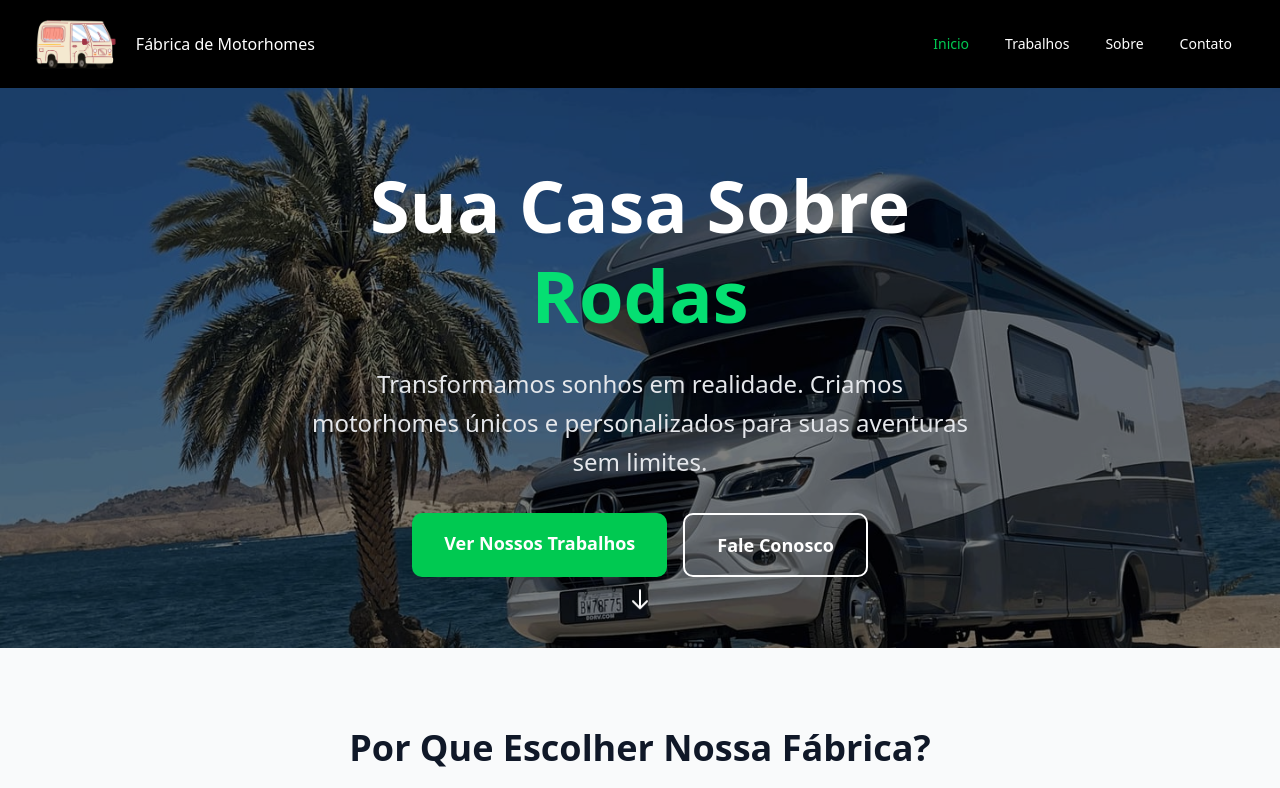
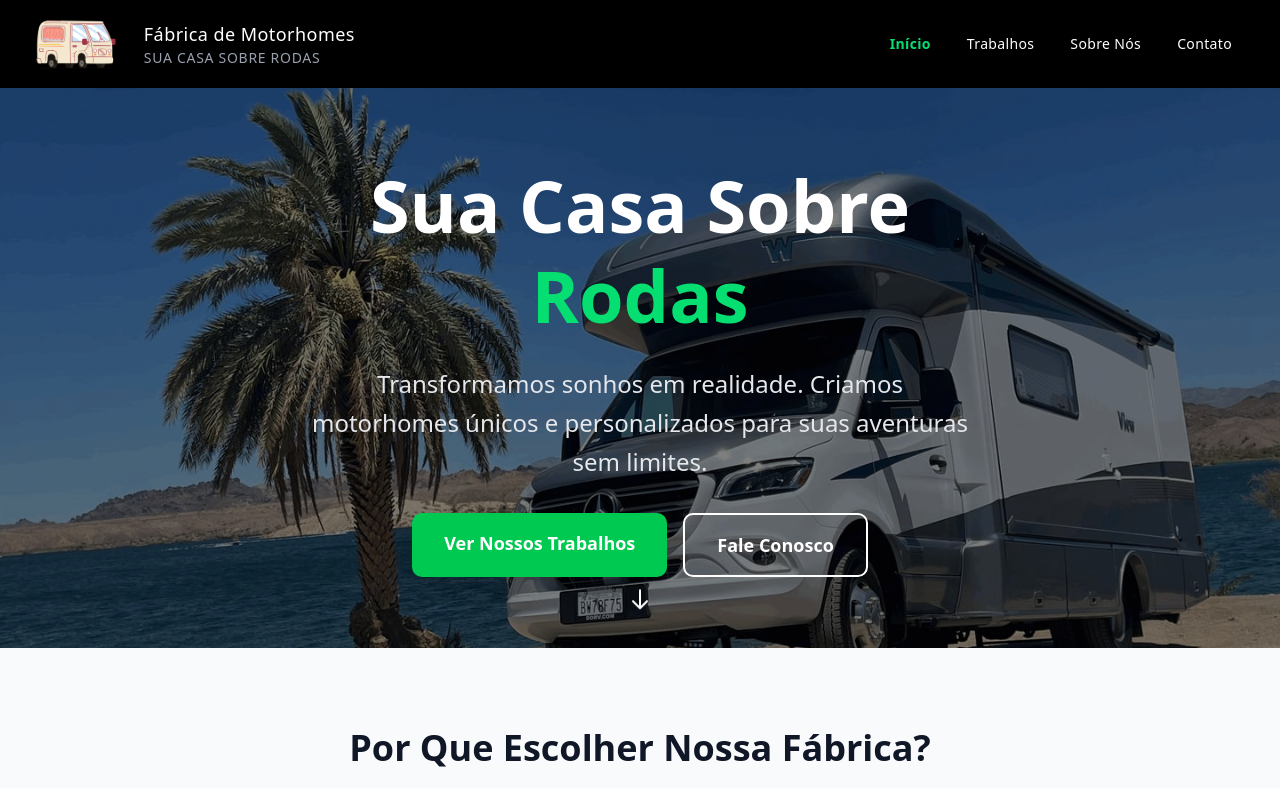
Before and after one commit to diguzim/motorhome-fe, a Next.js app: page / in a window 1280 px wide. Shown: the top 788 px of the page. Built offline with nearby package versions, Linux system fonts and the light colour scheme.

Commit message:
Improving navigation header

```diff
--- a/src/components/navigation/header.tsx
+++ b/src/components/navigation/header.tsx
@@ -5,10 +5,10 @@ import Image from "next/image";
 
 const Header: React.FC = () => (
   <header className="flex items-center justify-between px-8 py-4 bg-black text-white">
-    <div className="flex items-center gap-4">
+    <div className="flex items-center gap-6">
       <Link
         href="/"
-        className="inline-block"
+        className="inline-block transition-transform hover:scale-105 duration-300"
         aria-label="Ir para página inicial"
       >
         <Image
@@ -20,7 +20,14 @@ const Header: React.FC = () => (
           priority
         />
       </Link>
-      <p className="hidden md:block text-white">Fábrica de Motorhomes</p>
+      <div className="hidden md:block">
+        <p className="text-white font-medium text-lg tracking-wide">
+          Fábrica de Motorhomes
+        </p>
+        <p className="text-gray-400 text-sm font-normal tracking-wider uppercase">
+          Sua casa sobre rodas
+        </p>
+      </div>
     </div>
     <Navigation />
   </header>
--- a/src/components/navigation/navItems.ts
+++ b/src/components/navigation/navItems.ts
@@ -1,6 +1,6 @@
 export const navItems = [
-  { label: "Inicio", href: "/" },
+  { label: "Início", href: "/" },
   { label: "Trabalhos", href: "/trabalhos" },
-  { label: "Sobre", href: "/sobre" },
+  { label: "Sobre Nós", href: "/sobre" },
   { label: "Contato", href: "/contato" },
 ];
--- a/src/components/navigation/navigation.tsx
+++ b/src/components/navigation/navigation.tsx
@@ -11,7 +11,6 @@ import {
   NavigationMenuLink,
   navigationMenuTriggerStyle,
 } from "@/components/ui/navigation-menu";
-import { Button } from "@/components/ui/button";
 import { navItems } from "./navItems";
 import { cn } from "@/lib/utils";
 
@@ -53,10 +52,10 @@ const Navigation: React.FC = () => {
                     href={item.href}
                     className={cn(
                       navigationMenuTriggerStyle(),
-                      "bg-transparent text-white hover:bg-transparent focus:bg-transparent",
+                      "bg-transparent text-white hover:bg-transparent focus:bg-transparent font-medium text-base tracking-wide transition-all duration-300",
                       pathname === item.href
-                        ? "text-green-500 hover:text-green-500 focus:text-green-500"
-                        : "hover:text-green-500 focus:text-green-500"
+                        ? "text-green-400 hover:text-green-400 focus:text-green-400 font-semibold"
+                        : "hover:text-green-400 focus:text-green-400 hover:font-semibold"
                     )}
                   >
                     {item.label}
@@ -100,10 +99,10 @@ const Navigation: React.FC = () => {
                   <Link
                     href={item.href}
                     className={cn(
-                      "block w-full text-center py-4 px-6 text-lg font-medium transition-colors rounded-md",
+                      "block w-full text-center py-5 px-6 text-xl font-semibold tracking-wide transition-all duration-300 rounded-md",
                       pathname === item.href
-                        ? "bg-accent text-accent-foreground"
-                        : "text-muted-foreground hover:text-foreground hover:bg-accent/50"
+                        ? "bg-green-500 text-white font-bold"
+                        : "text-gray-700 hover:text-green-600 hover:bg-green-50 hover:font-bold"
                     )}
                     onClick={() => setIsMobileMenuOpen(false)}
                   >
```
